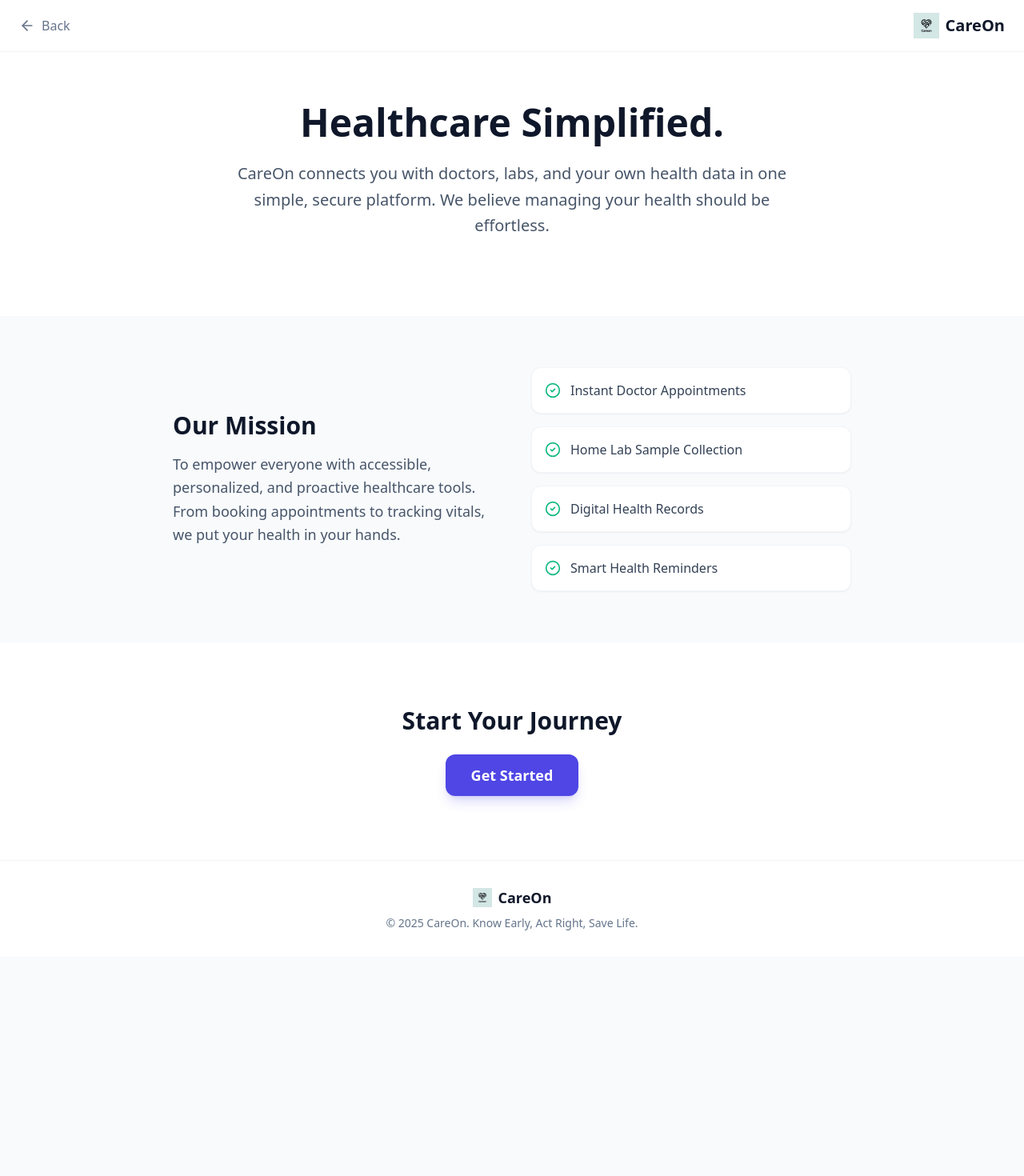
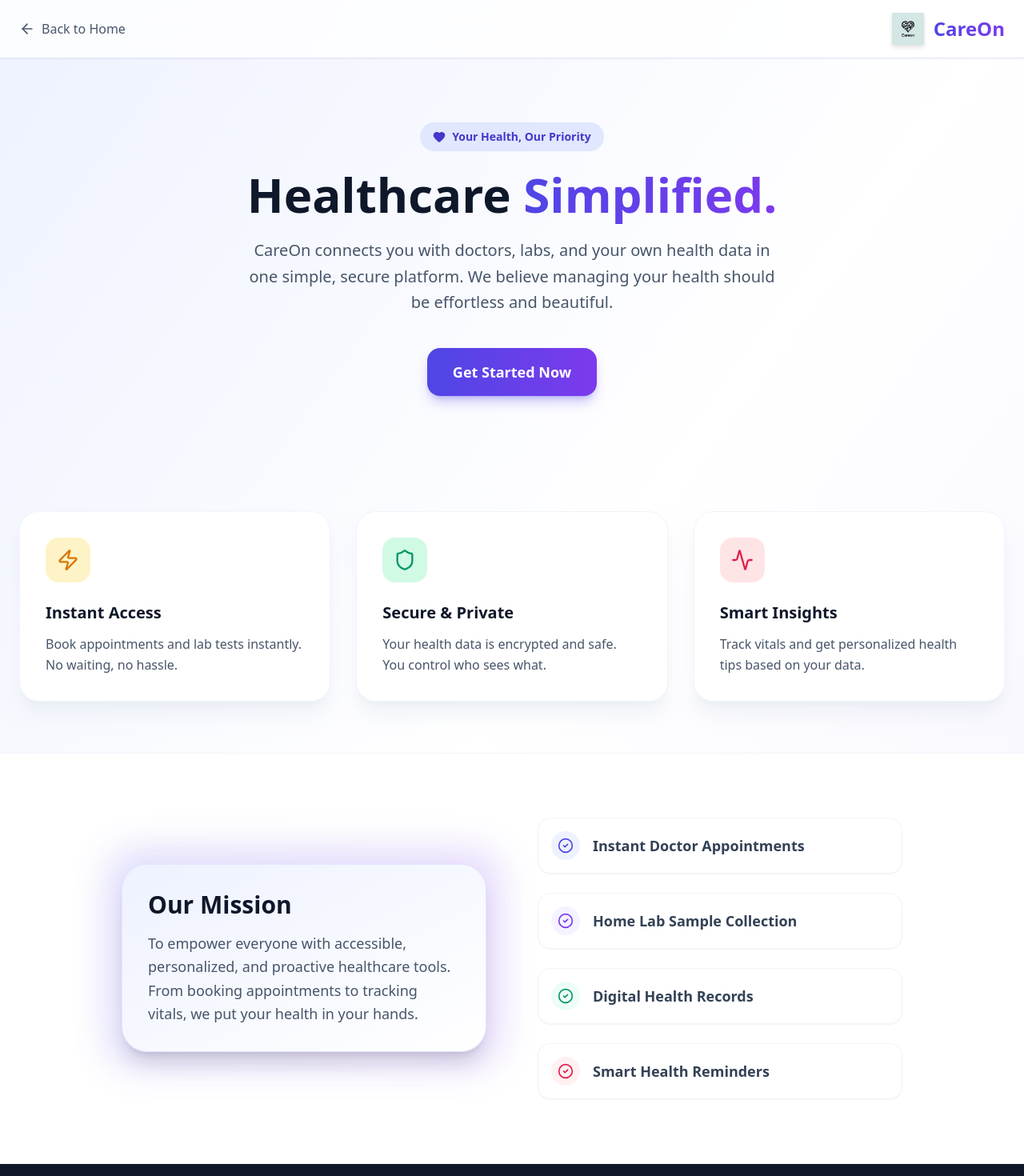
Before and after one commit to NashAnam/HealthON, a Next.js app: page /about in a window 1280 px wide. Shown: the top 1470 px of the page at 80% size. Before the commit the page ends 1196 px from the top, so only its background shows below. Built offline with nearby package versions, Linux system fonts and the light colour scheme.

Commit message:
Fix: Add vibrant design to About page and update logo

```diff
--- a/app/about/page.js
+++ b/app/about/page.js
@@ -1,25 +1,25 @@
 'use client';
 import { useRouter } from 'next/navigation';
-import { ArrowLeft, CheckCircle2 } from 'lucide-react';
+import { ArrowLeft, CheckCircle2, Heart, Shield, Zap, Activity } from 'lucide-react';
 import Image from 'next/image';
 
 export default function AboutPage() {
     const router = useRouter();
 
     return (
-        <div className="min-h-screen bg-white font-sans text-slate-900">
+        <div className="min-h-screen bg-gradient-to-br from-indigo-50 via-white to-violet-50 font-sans text-slate-900">
             {/* Header */}
-            <header className="bg-white/80 backdrop-blur-md sticky top-0 z-50 border-b border-slate-100">
+            <header className="bg-white/80 backdrop-blur-md sticky top-0 z-50 border-b border-indigo-100 shadow-sm">
                 <div className="container mx-auto px-6 py-4 flex items-center justify-between">
                     <button
                         onClick={() => router.push('/')}
-                        className="flex items-center gap-2 text-slate-500 hover:text-indigo-600 transition-colors"
+                        className="flex items-center gap-2 text-slate-600 hover:text-indigo-600 transition-colors group"
                     >
-                        <ArrowLeft className="w-5 h-5" />
-                        <span className="font-medium">Back</span>
+                        <ArrowLeft className="w-5 h-5 group-hover:-translate-x-1 transition-transform" />
+                        <span className="font-medium">Back to Home</span>
                     </button>
-                    <div className="flex items-center gap-2">
-                        <div className="relative w-8 h-8">
+                    <div className="flex items-center gap-3">
+                        <div className="relative w-10 h-10 drop-shadow-md">
                             <Image
                                 src="/images/careon-logo.png"
                                 alt="CareOn Logo"
@@ -27,80 +27,140 @@ export default function AboutPage() {
                                 className="object-contain"
                             />
                         </div>
-                        <span className="text-xl font-bold text-slate-900">CareOn</span>
+                        <span className="text-2xl font-bold bg-gradient-to-r from-indigo-600 to-violet-600 bg-clip-text text-transparent">CareOn</span>
                     </div>
                 </div>
             </header>
 
-            {/* Hero Section - Simplified */}
-            <section className="container mx-auto px-6 py-16 text-center max-w-3xl mx-auto">
-                <h1 className="text-4xl md:text-5xl font-bold text-slate-900 mb-6">
-                    Healthcare Simplified.
+            {/* Hero Section */}
+            <section className="container mx-auto px-6 py-20 text-center max-w-4xl mx-auto">
+                <div className="inline-flex items-center gap-2 px-4 py-2 bg-indigo-100 text-indigo-700 rounded-full font-semibold text-sm mb-6 animate-fade-in-up">
+                    <Heart className="w-4 h-4 fill-indigo-700" />
+                    <span>Your Health, Our Priority</span>
+                </div>
+                <h1 className="text-5xl md:text-6xl font-extrabold text-slate-900 mb-6 leading-tight">
+                    Healthcare <span className="text-transparent bg-clip-text bg-gradient-to-r from-indigo-600 to-violet-600">Simplified.</span>
                 </h1>
-                <p className="text-xl text-slate-600 leading-relaxed mb-8">
+                <p className="text-xl text-slate-600 leading-relaxed mb-10 max-w-2xl mx-auto">
                     CareOn connects you with doctors, labs, and your own health data in one simple, secure platform.
-                    We believe managing your health should be effortless.
+                    We believe managing your health should be effortless and beautiful.
                 </p>
+                <div className="flex justify-center gap-4">
+                    <button
+                        onClick={() => router.push('/login')}
+                        className="px-8 py-4 bg-gradient-to-r from-indigo-600 to-violet-600 text-white rounded-2xl font-bold text-lg shadow-lg shadow-indigo-600/30 hover:shadow-xl hover:shadow-indigo-600/40 hover:-translate-y-1 transition-all"
+                    >
+                        Get Started Now
+                    </button>
+                </div>
             </section>
 
-            {/* Core Value - Concise */}
-            <section className="bg-slate-50 py-16">
-                <div className="container mx-auto px-6 max-w-4xl">
-                    <div className="grid md:grid-cols-2 gap-12 items-center">
-                        <div>
-                            <h2 className="text-3xl font-bold text-slate-900 mb-4">Our Mission</h2>
-                            <p className="text-slate-600 text-lg leading-relaxed">
-                                To empower everyone with accessible, personalized, and proactive healthcare tools.
-                                From booking appointments to tracking vitals, we put your health in your hands.
-                            </p>
+            {/* Core Value Cards */}
+            <section className="container mx-auto px-6 py-16">
+                <div className="grid md:grid-cols-3 gap-8">
+                    <FeatureCard
+                        icon={Zap}
+                        color="amber"
+                        title="Instant Access"
+                        description="Book appointments and lab tests instantly. No waiting, no hassle."
+                    />
+                    <FeatureCard
+                        icon={Shield}
+                        color="emerald"
+                        title="Secure & Private"
+                        description="Your health data is encrypted and safe. You control who sees what."
+                    />
+                    <FeatureCard
+                        icon={Activity}
+                        color="rose"
+                        title="Smart Insights"
+                        description="Track vitals and get personalized health tips based on your data."
+                    />
+                </div>
+            </section>
+
+            {/* Mission Section */}
+            <section className="bg-white py-20 border-y border-slate-100">
+                <div className="container mx-auto px-6 max-w-5xl">
+                    <div className="grid md:grid-cols-2 gap-16 items-center">
+                        <div className="relative">
+                            <div className="absolute -inset-4 bg-gradient-to-r from-indigo-600 to-violet-600 rounded-[2rem] opacity-20 blur-xl"></div>
+                            <div className="relative bg-gradient-to-br from-indigo-50 to-white p-8 rounded-[2rem] border border-indigo-100 shadow-xl">
+                                <h2 className="text-3xl font-bold text-slate-900 mb-4">Our Mission</h2>
+                                <p className="text-slate-600 text-lg leading-relaxed">
+                                    To empower everyone with accessible, personalized, and proactive healthcare tools.
+                                    From booking appointments to tracking vitals, we put your health in your hands.
+                                </p>
+                            </div>
                         </div>
-                        <div className="grid gap-4">
-                            <Benefit text="Instant Doctor Appointments" />
-                            <Benefit text="Home Lab Sample Collection" />
-                            <Benefit text="Digital Health Records" />
-                            <Benefit text="Smart Health Reminders" />
+                        <div className="space-y-6">
+                            <Benefit text="Instant Doctor Appointments" color="indigo" />
+                            <Benefit text="Home Lab Sample Collection" color="violet" />
+                            <Benefit text="Digital Health Records" color="emerald" />
+                            <Benefit text="Smart Health Reminders" color="rose" />
                         </div>
                     </div>
                 </div>
             </section>
 
-            {/* CTA - Minimal */}
-            <section className="container mx-auto px-6 py-20 text-center">
-                <h2 className="text-3xl font-bold text-slate-900 mb-6">Start Your Journey</h2>
-                <button
-                    onClick={() => router.push('/login')}
-                    className="px-8 py-3 bg-indigo-600 text-white rounded-xl font-bold text-lg hover:bg-indigo-700 transition-all shadow-lg shadow-indigo-600/20"
-                >
-                    Get Started
-                </button>
-            </section>
-
-            {/* Footer - Clean */}
-            <footer className="bg-white border-t border-slate-100 py-8">
+            {/* Footer */}
+            <footer className="bg-slate-900 text-white py-12">
                 <div className="container mx-auto px-6 text-center">
-                    <div className="flex items-center justify-center gap-2 mb-2">
-                        <div className="relative w-6 h-6">
+                    <div className="flex items-center justify-center gap-3 mb-6">
+                        <div className="relative w-8 h-8">
                             <Image
                                 src="/images/careon-logo.png"
                                 alt="CareOn Logo"
                                 fill
-                                className="object-contain"
+                                className="object-contain brightness-0 invert"
                             />
                         </div>
-                        <span className="text-lg font-bold text-slate-900">CareOn</span>
+                        <span className="text-2xl font-bold">CareOn</span>
                     </div>
-                    <p className="text-slate-500 text-sm">© 2025 CareOn. Know Early, Act Right, Save Life.</p>
+                    <p className="text-slate-400 mb-8 max-w-md mx-auto">
+                        Empowering you to live a healthier, happier life with technology that cares.
+                    </p>
+                    <p className="text-slate-500 text-sm border-t border-slate-800 pt-8">
+                        © 2025 CareOn. Know Early, Act Right, Save Life.
+                    </p>
                 </div>
             </footer>
         </div>
     );
 }
 
-function Benefit({ text }) {
+function FeatureCard({ icon: Icon, color, title, description }) {
+    const colors = {
+        amber: 'bg-amber-100 text-amber-600',
+        emerald: 'bg-emerald-100 text-emerald-600',
+        rose: 'bg-rose-100 text-rose-600'
+    };
+
     return (
-        <div className="flex items-center gap-3 bg-white p-4 rounded-xl shadow-sm border border-slate-100">
-            <CheckCircle2 className="w-5 h-5 text-emerald-500 flex-shrink-0" />
-            <span className="font-medium text-slate-700">{text}</span>
+        <div className="bg-white p-8 rounded-3xl shadow-xl shadow-slate-200/50 border border-slate-100 hover:-translate-y-2 transition-transform duration-300">
+            <div className={`w-14 h-14 ${colors[color]} rounded-2xl flex items-center justify-center mb-6`}>
+                <Icon className="w-7 h-7" />
+            </div>
+            <h3 className="text-xl font-bold text-slate-900 mb-3">{title}</h3>
+            <p className="text-slate-600 leading-relaxed">{description}</p>
         </div>
     );
 }
+
+function Benefit({ text, color }) {
+    const colors = {
+        indigo: 'text-indigo-600 bg-indigo-50',
+        violet: 'text-violet-600 bg-violet-50',
+        emerald: 'text-emerald-600 bg-emerald-50',
+        rose: 'text-rose-600 bg-rose-50'
+    };
+
+    return (
+        <div className="flex items-center gap-4 bg-white p-4 rounded-2xl shadow-sm border border-slate-100 hover:shadow-md transition-shadow">
+            <div className={`p-2 rounded-full ${colors[color]}`}>
+                <CheckCircle2 className="w-5 h-5" />
+            </div>
+            <span className="font-bold text-slate-700 text-lg">{text}</span>
+        </div>
+    );
+}
```
